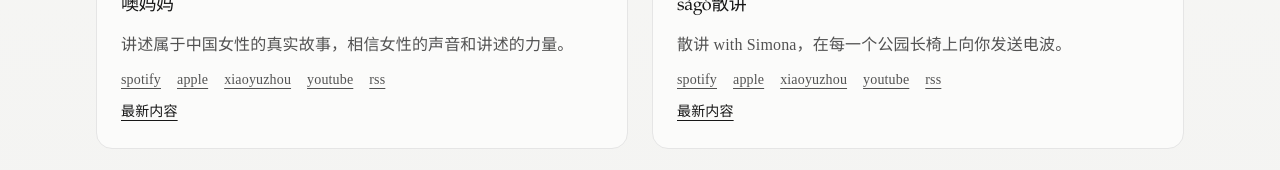
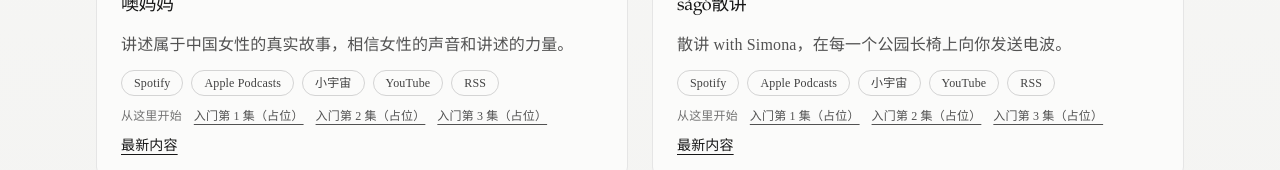
Before and after one commit to bluebluegrass/simona, a Next.js app: page /podcasts in a window 1280 px wide. Shown: the part 650-820 px from the top of the page. Built offline with nearby package versions, Linux system fonts and the light colour scheme.

Commit message:
Add start-here episode links and canonical podcast platforms

```diff
--- a/app/podcasts/page.tsx
+++ b/app/podcasts/page.tsx
@@ -8,6 +8,14 @@ export const metadata: Metadata = {
   title: "我主持的播客 | 穿堂风Simona",
 };
 
+const platformOrder = [
+  { key: "spotify", label: "Spotify" },
+  { key: "apple", label: "Apple Podcasts" },
+  { key: "xiaoyuzhou", label: "小宇宙" },
+  { key: "youtube", label: "YouTube" },
+  { key: "rss", label: "RSS" },
+] as const;
+
 export default function PodcastsPage() {
   const { podcastsHosted } = siteData;
 
@@ -16,16 +24,34 @@ export default function PodcastsPage() {
       <div className="grid gap-6 md:grid-cols-2">
         {podcastsHosted.items.map((podcast) => (
           <Card key={podcast.id} title={podcast.title} description={podcast.description} imageSrc={podcast.coverImage} imageAlt={podcast.title}>
-              <div className="flex flex-wrap gap-x-4 gap-y-2 text-sm text-neutral-600">
-                {Object.entries(podcast.links).map(([platform, url]) => (
+              <div className="flex flex-wrap gap-2">
+                {platformOrder.map(({ key, label }) => {
+                  const url = podcast.platformLinks?.[key] ?? podcast.links[key];
+                  if (!url) return null;
+                  return (
                   <a
-                    key={platform}
+                    key={key}
                     href={isInternalHref(url) ? withBasePath(url) : url}
+                    className="rounded-full border border-neutral-300 px-3 py-1 text-xs text-neutral-700 transition-colors hover:bg-neutral-100"
+                    target={url.startsWith("http") ? "_blank" : undefined}
+                    rel={url.startsWith("http") ? "noreferrer noopener" : undefined}
+                  >
+                    {label}
+                  </a>
+                  );
+                })}
+              </div>
+              <div className="flex flex-wrap items-center gap-x-3 gap-y-2 text-xs text-neutral-600">
+                <span className="text-neutral-500">从这里开始</span>
+                {podcast.startHere.slice(0, 3).map((item) => (
+                  <a
+                    key={item.title}
+                    href={isInternalHref(item.url) ? withBasePath(item.url) : item.url}
                     className="underline underline-offset-4"
-                    target={url.startsWith("http") ? "_blank" : undefined}
-                    rel={url.startsWith("http") ? "noreferrer" : undefined}
+                    target={item.url.startsWith("http") ? "_blank" : undefined}
+                    rel={item.url.startsWith("http") ? "noreferrer noopener" : undefined}
                   >
-                    {platform}
+                    {item.title}
                   </a>
                 ))}
               </div>
@@ -33,7 +59,7 @@ export default function PodcastsPage() {
                 href={isInternalHref(podcast.latestEpisodeUrl) ? withBasePath(podcast.latestEpisodeUrl) : podcast.latestEpisodeUrl}
                 className="inline-block text-sm underline underline-offset-4"
                 target={podcast.latestEpisodeUrl.startsWith("http") ? "_blank" : undefined}
-                rel={podcast.latestEpisodeUrl.startsWith("http") ? "noreferrer" : undefined}
+                rel={podcast.latestEpisodeUrl.startsWith("http") ? "noreferrer noopener" : undefined}
               >
                 {siteData.ui.latestEpisodeLabel}
               </a>
--- a/content/site.ts
+++ b/content/site.ts
@@ -4,6 +4,14 @@ type PlatformLinks = {
   xiaoyuzhou: string;
   youtube: string;
   rss: string;
+};
+
+type CanonicalPlatformLinks = {
+  spotify?: string;
+  apple?: string;
+  xiaoyuzhou?: string;
+  youtube?: string;
+  rss?: string;
 };
 
 type SiteData = {
@@ -46,6 +54,8 @@ type SiteData = {
       description: string;
       coverImage: string;
       links: PlatformLinks;
+      platformLinks?: CanonicalPlatformLinks;
+      startHere: Array<{ title: string; url: string }>;
       latestEpisodeUrl: string;
     }>;
   };
@@ -222,6 +232,14 @@ export const siteData: SiteData = {
           youtube: "https://www.youtube.com/channel/UCHh3PxWb7aIQr9aUo1pEgJA",
           rss: "https://ohmama.simona.life",
         },
+        platformLinks: {
+          spotify: "https://open.spotify.com/show/1AUhH0zNMxuwuILEoFvDrK",
+        },
+        startHere: [
+          { title: "入门第 1 集（占位）", url: "#" },
+          { title: "入门第 2 集（占位）", url: "#" },
+          { title: "入门第 3 集（占位）", url: "#" },
+        ],
         latestEpisodeUrl: "https://ohmama.simona.life",
       },
       {
@@ -236,6 +254,14 @@ export const siteData: SiteData = {
           youtube: "https://www.youtube.com/channel/UCHh3PxWb7aIQr9aUo1pEgJA",
           rss: "https://blog.simona.life/feed/audio.xml",
         },
+        platformLinks: {
+          apple: "https://podcasts.apple.com/ca/podcast/sago%E6%95%A3%E8%AE%B2/id1671385373",
+        },
+        startHere: [
+          { title: "入门第 1 集（占位）", url: "#" },
+          { title: "入门第 2 集（占位）", url: "#" },
+          { title: "入门第 3 集（占位）", url: "#" },
+        ],
         latestEpisodeUrl: "https://blog.simona.life/episodes/",
       },
     ],
```
